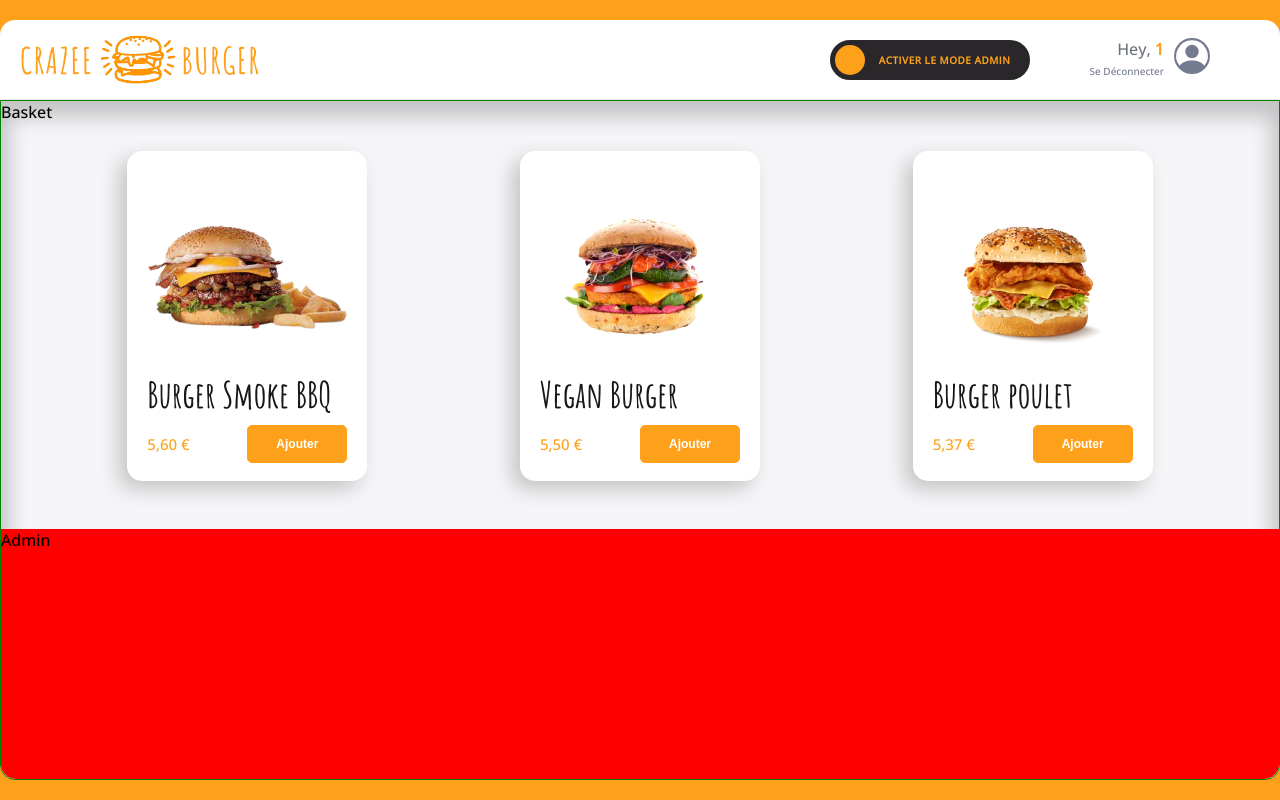
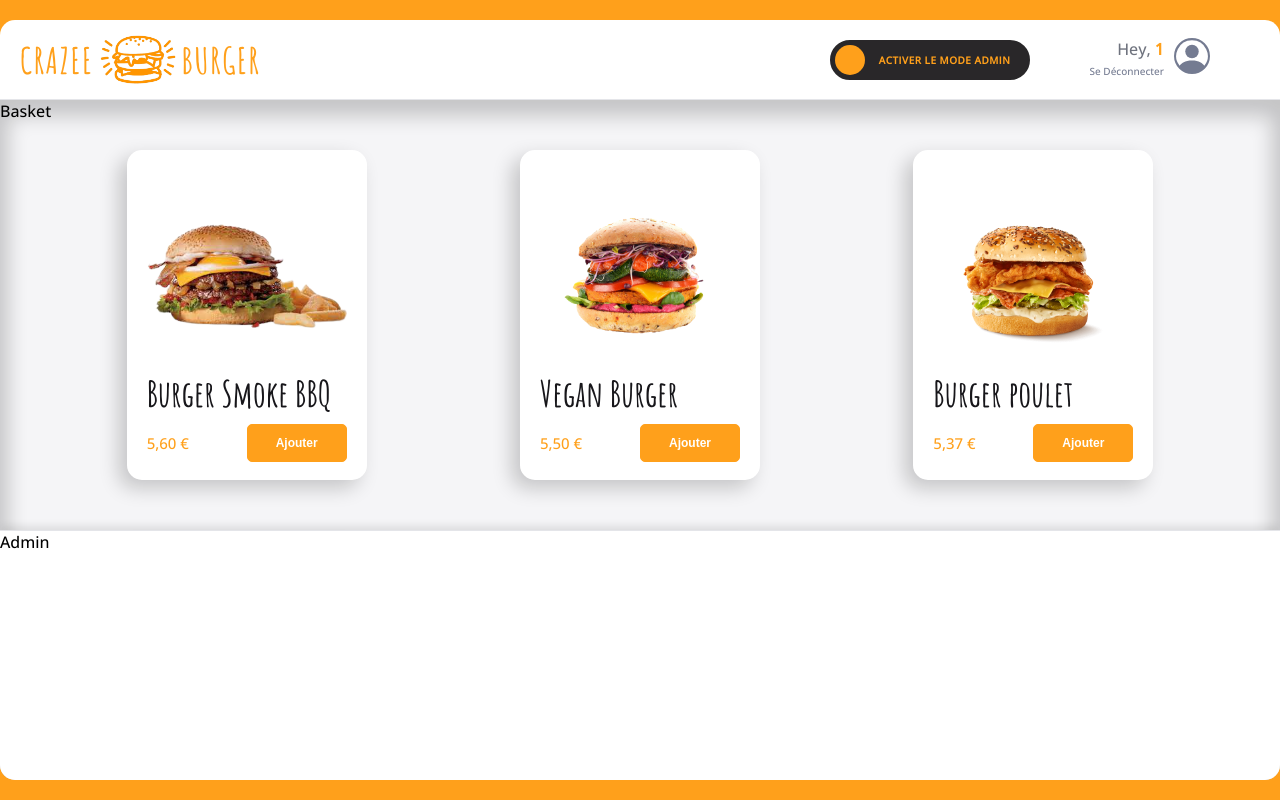
Before and after one commit to BryanHobin/crazee-burger, a React (Vite) app: page /order/1 in a window 1280 px wide. Built offline with nearby package versions, Linux system fonts and the light colour scheme; grey boxes are pictures that could not be loaded; a web font is replaced by a local one.

Commit message:
♻️ 💄 F07 : ADMIN > Create Admin and Add Styling to Admin

```diff
--- /dev/null
+++ b/src/components/pages/order/Main/Admin/Admin.jsx
@@ -0,0 +1,19 @@
+import { styled } from "styled-components";
+import { theme } from "../../../../../theme";
+
+export default function Admin() {
+ return (
+  <AdminStyled>Admin</AdminStyled>
+ )
+}
+
+const AdminStyled = styled.div`
+ background-color: ${theme.colors.white};
+ height: 250px;
+ position: absolute;
+ bottom: 0;
+ right: 0;
+ left: 0;
+ border-top: 1px solid ${theme.colors.greyLight};
+ box-shadow: ${theme.shadows.subtle};
+`;
--- a/src/components/pages/order/Main/Main.jsx
+++ b/src/components/pages/order/Main/Main.jsx
@@ -2,6 +2,7 @@
 import { theme } from "../../../../theme";
 import Basket from "./Basket";
 import Menu from "./Menu";
+import Admin from "./Admin/Admin";
 
 export default function Main() {
   return (
@@ -9,7 +10,7 @@
       <Basket />
       <div className="menu-and-admin">
         <Menu />
-        <div className="admin">Admin</div>
+        <Admin />
       </div>
     </MainStyled>
   )
@@ -18,7 +19,6 @@
 
 const MainStyled = styled.div`
   background-color: ${theme.colors.background_white};
-  border: 1px solid green;
   height: calc(95vh - 10vh);
   box-shadow: 0px 8px 20px 8px rgba(0,0,0,0.2) inset;
 
@@ -36,15 +36,6 @@
     display: grid;
     border-bottom-left-radius: ${theme.borderRadius.extraRound};
     border-bottom-right-radius: ${theme.borderRadius.extraRound};
-
-    .admin{
-      background-color: red;
-      height: 250px;
-      position: absolute;
-      bottom: 0;
-      right: 0;
-      left: 0;
-    }
   }
 
 `;
```
